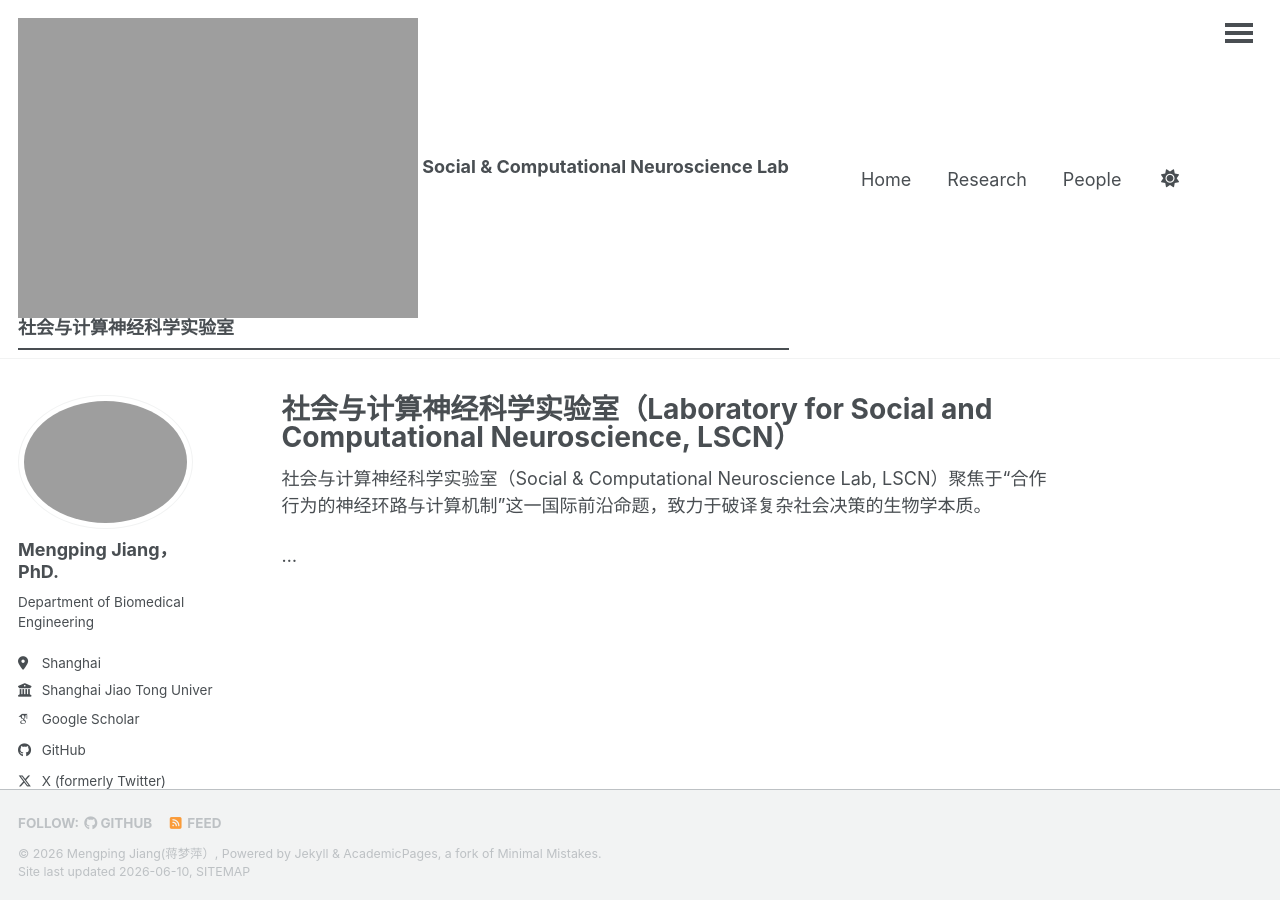
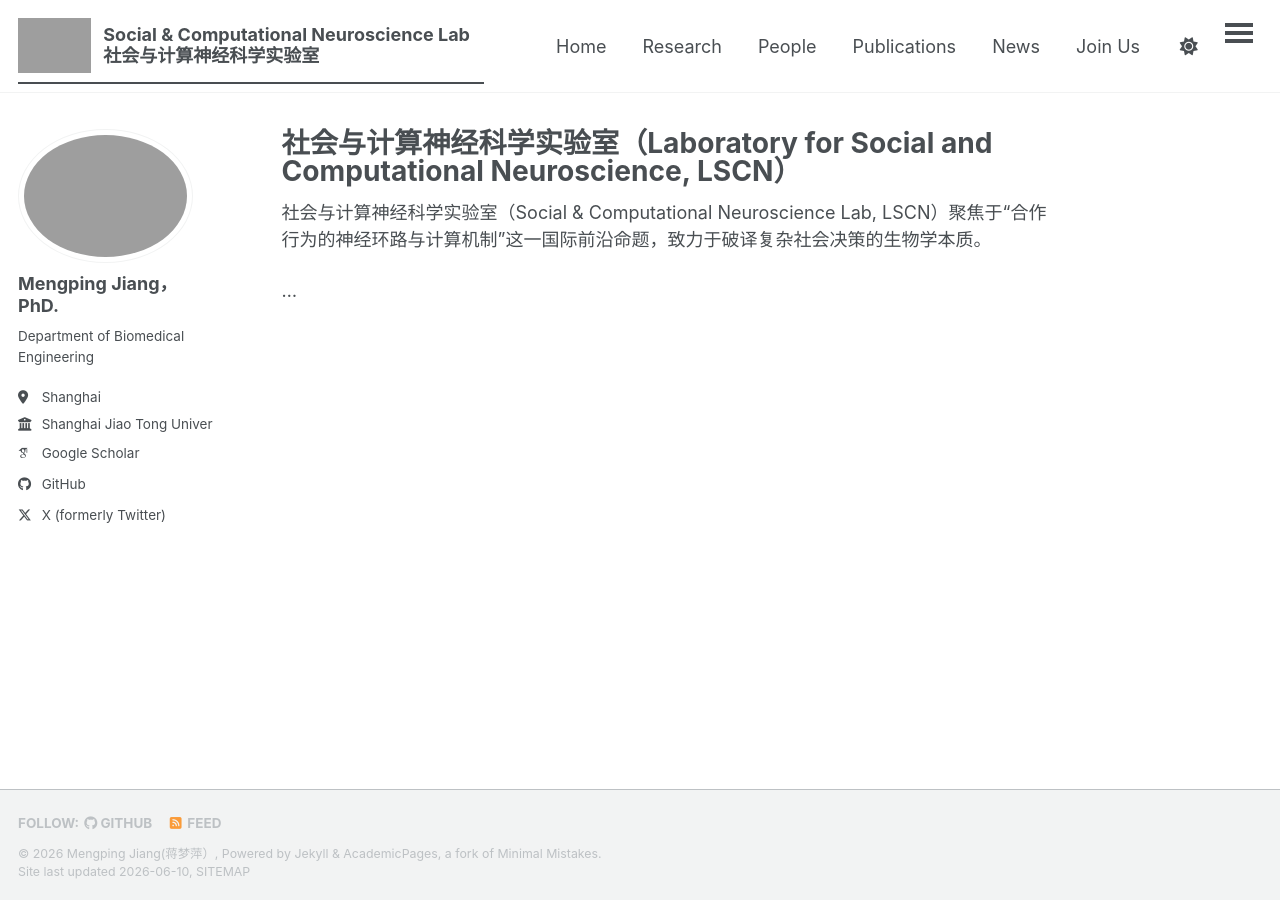
Before and after one commit to MengpingJiang/mengpingjiang.github.io, a Jekyll site: the page built from _pages/about.md, in a window 1280 px wide. Built offline with Jekyll 4.4.1, drawn with Linux system fonts in a browser that asks for light colours; some web fonts are replaced; a script bundle is joined from its source files by our own code; library files that are not in the unit come from our copies.

Commit message:
Update main.scss

```diff
--- a/assets/css/main.scss
+++ b/assets/css/main.scss
@@ -42,17 +42,21 @@
     "vendor/font-awesome/brands"
 ;
 .lab-title {
-  display: block !important;
+  display: flex !important;
+  align-items: center;
+  gap: 12px;
   white-space: normal !important;
-  line-height: 1.15 !important;
   text-decoration: none;
+  line-height: 1.15;
 }
 
-.lab-title br {
-  display: block;
+.lab-logo {
+  height: 55px;
+  width: auto;
+  flex-shrink: 0;
 }
 
 .masthead__menu-item--lg {
-  min-width: 420px;
+  min-width: 520px;
   line-height: 1.1;
 }
```
